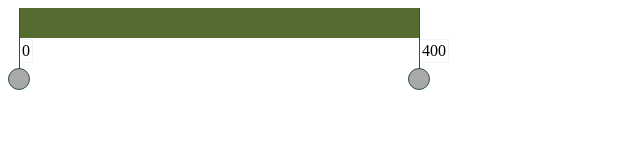
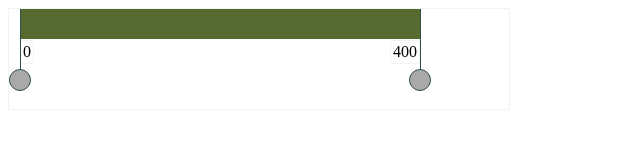
Before and after one commit to maufarinelli/range-slider-es6, a website built with webpack: page index.html in a window 1280 px wide. Shown: the full height of the page, 0-640 px from the left. Built offline with nearby package versions, Linux system fonts and the light colour scheme; some packages are replaced by stand-ins of ours.

Commit message:
position-display component

```diff
--- a/assets/styles.css
+++ b/assets/styles.css
@@ -4,6 +4,9 @@ range-slider {
     width: 100%;
     max-width: 500px;
     height: 100px;
+    background-color: #fff;
+    border: 1px solid #f3f3f3;
+    overflow: hidden;
 }
 
 segment {
@@ -34,11 +37,18 @@ handler:after {
     background-color: #2f4f4f;
 }
 
-.handler-position-display {
+position-display {
+    display: block;
     position: absolute;
     top: -30px;
     left: 10px;
+    right: auto;
     padding: 2px;
     background-color: #fff;
     border: 1px solid #f3f3f3;
 }
+
+position-display.position-display-right {
+    left: auto;
+    right: 10px
+}
--- a/handler/handler.html
+++ b/handler/handler.html
@@ -1 +1 @@
-<div class="handler-position-display">{{handler.position}}</div>
+<position-display class="position-display-{{handler.side}}" position="handler.position"></position-display>
--- a/handler/handler.js
+++ b/handler/handler.js
@@ -1,4 +1,5 @@
 import angular from 'angular';
+import PositionDisplay from '../position-display/position-display';
 
 export class Handler {
     newPosition;
@@ -7,6 +8,8 @@ export class Handler {
     constructor($element, $timeout) {
         this.$timeout = $timeout;
         this.element = $element;
+
+        console.log(this);
 
         this.onDragEnd();
     }
@@ -30,13 +33,14 @@ export class Handler {
     }
 }
 
-angular.module('handler', [])
+angular.module('handler', ['positionDisplay'])
     .component('handler', {
         controller: Handler,
         controllerAs: 'handler',
         templateUrl: 'handler/handler.html',
         bindings: {
             position: '<',
+            side: '<',
             dragEnd: '&'
         }
     });
--- a/index.html
+++ b/index.html
@@ -7,7 +7,7 @@
     </head>
     <body>
         <div id="app" ng-app="rangeSliderModule">
-            <range-slider></range-slider>
+            <range-slider ondragover="" min="0" max=""></range-slider>
         </div>
         <script src="index.js"></script>
     </body>
--- /dev/null
+++ b/position-display/position-display.html
@@ -0,0 +1 @@
+<div ng-bind="positionDisplay.position"></div>
--- /dev/null
+++ b/position-display/position-display.js
@@ -0,0 +1,16 @@
+import angular from 'angular';
+
+export class PositionDisplay {
+
+}
+
+angular.module('positionDisplay', [])
+	.component('positionDisplay', {
+		controller: PositionDisplay,
+		controllerAs: 'positionDisplay',
+		templateUrl: 'position-display/position-display.html',
+		bindings: {
+			position: '<',
+			side: '<'
+		}
+	});
--- a/range-slider/range-slider.html
+++ b/range-slider/range-slider.html
@@ -1,5 +1,6 @@
 <handler
         position="rangeSlider.getHandlerPosition('left')"
+				side="'left'"
         drag-end="rangeSlider.handleDragEnd({newPosition: newPosition, side: 'left'})"
         draggable="true"
 ></handler>
@@ -10,6 +11,7 @@
 ></segment>
 <handler
         position="rangeSlider.getHandlerPosition('right')"
+				side="'right'"
         drag-end="rangeSlider.handleDragEnd({newPosition: newPosition, side: 'right'})"
         draggable="true"
 ></handler>
--- a/range-slider/range-slider.js
+++ b/range-slider/range-slider.js
@@ -18,6 +18,10 @@ export class SegmentFactory {
 export class RangeSlider {
     constructor() {
         this.segment = new SegmentFactory();
+    }
+
+    allowDrop(event) {
+        event.preventDefault();
     }
 
     getSegment() {
```
